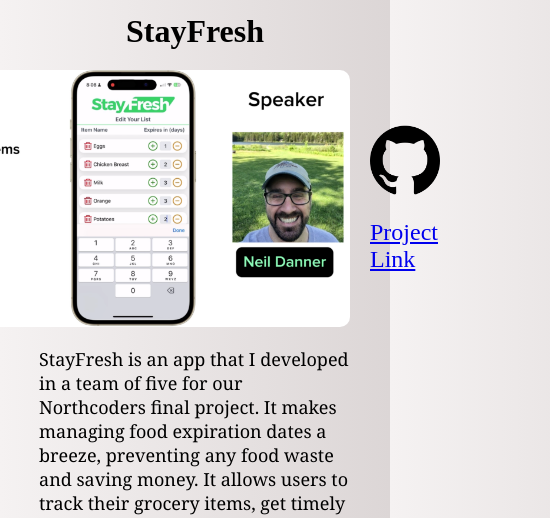
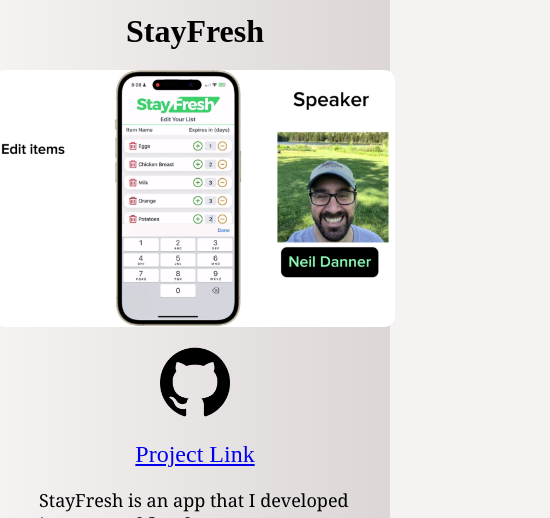
Before and after one commit to ndanner22/Personal-Site, a React (Vite) app: page /projects/1 in a window 390 px wide. Shown: the part 274-792 px from the top of the page, 550 px wide, since content can reach past the window. Built offline with nearby package versions, Linux system fonts and the light colour scheme.

Commit message:
Update css on SingleProjectPage so that the carousel projects render correctly on a mobile device

```diff
--- a/src/App.css
+++ b/src/App.css
@@ -485,6 +485,7 @@
   gap: 5px;
   justify-content: center;
   align-items: center;
+  flex-wrap: wrap;
 }
 
 .project-tech-icon {
@@ -544,5 +545,7 @@
 
 .project-top-line {
   display: flex;
+  flex-wrap: wrap;
   gap: 20px;
+  justify-content: center;
 }
```
